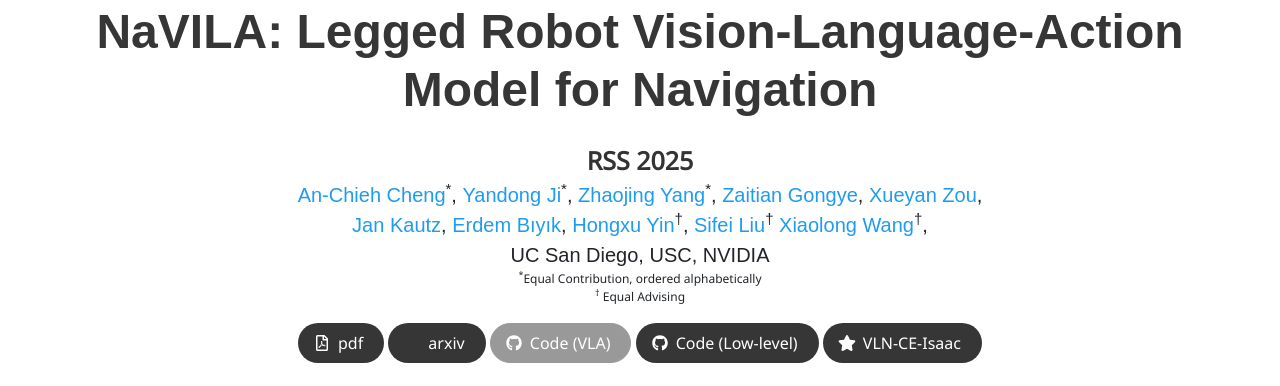
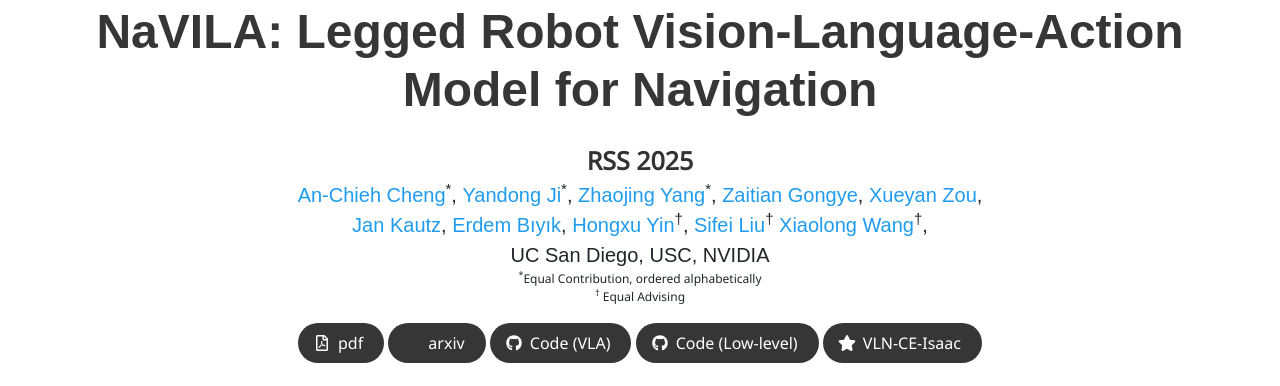
Before and after one commit to navila-bot/navila-bot.github.io, a plain HTML site: page index.html in a window 1280 px wide. Shown: the part 151-537 px from the top of the page. Drawn offline with nearby package versions, Linux system fonts and the light colour scheme; grey boxes are pictures that could not be loaded; some icons are missing; a web font is replaced by a local one.

Commit message:
update vla code link

```diff
--- a/index.html
+++ b/index.html
@@ -254,7 +254,7 @@
                                     </a>
                                 </span>
                                 <span class="link-block">
-                                    <a class="external-link button is-normal is-rounded is-dark" disabled>
+                                    <a href="https://github.com/AnjieCheng/NaVILA" class="external-link button is-normal is-rounded is-dark">
                                         <span class="icon">
                                             <i class="fab fa-github"></i>
                                         </span>
```
